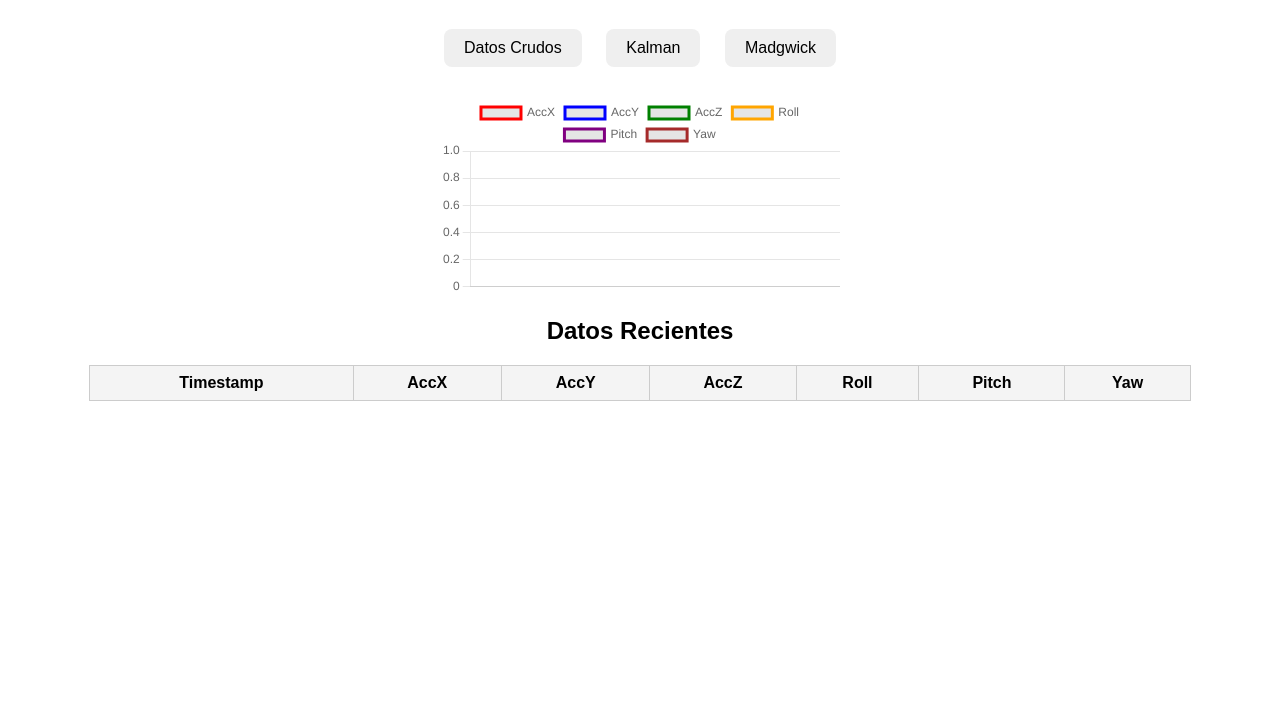
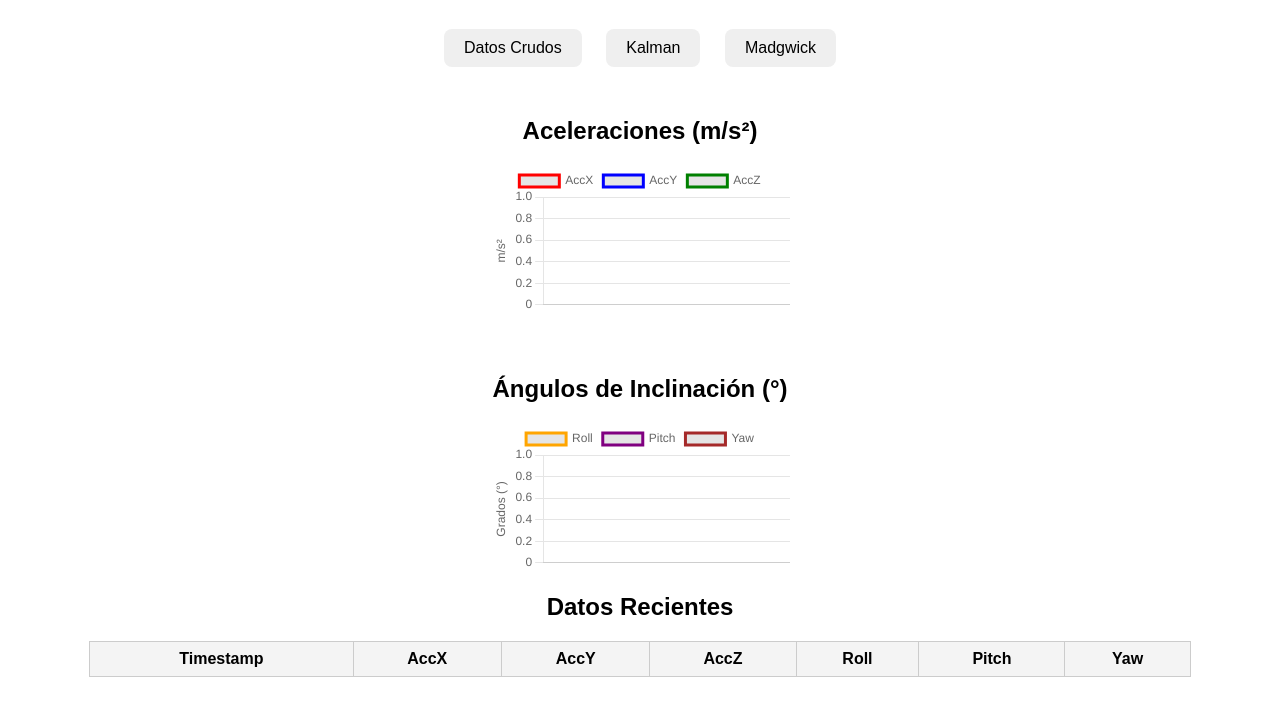
Before and after one commit to jich336/mpu6050-dashboard-control, a website: page public/index.html in a window 1280 px wide. Shown: the part 89-804 px from the top of the page. Drawn offline with nearby package versions, Linux system fonts and the light colour scheme; no server answers.

Commit message:
Update index.html

```diff
--- a/public/index.html
+++ b/public/index.html
@@ -8,7 +8,8 @@
     body { font-family: Arial, sans-serif; text-align: center; padding: 20px; }
     button { margin: 10px; padding: 10px 20px; font-size: 16px; border-radius: 8px; border: none; cursor: pointer; }
     button:hover { background-color: #ddd; }
-    #chart { max-width: 800px; margin: 20px auto; }
+    #charts { display: flex; flex-direction: column; align-items: center; gap: 40px; margin: 20px auto; }
+    canvas { max-width: 800px; }
     table { margin: 20px auto; border-collapse: collapse; width: 90%; }
     th, td { border: 1px solid #ccc; padding: 8px; text-align: center; }
     th { background-color: #f4f4f4; }
@@ -25,8 +26,18 @@
     <button onclick="cambiarFiltro(3)">Madgwick</button>
   </div>
 
-  <!-- Gráfica -->
-  <canvas id="chart" width="400" height="200"></canvas>
+  <!-- Gráficas -->
+  <div id="charts">
+    <div>
+      <h2>Aceleraciones (m/s²)</h2>
+      <canvas id="chartAceleraciones"></canvas>
+    </div>
+
+    <div>
+      <h2>Ángulos de Inclinación (°)</h2>
+      <canvas id="chartAngulos"></canvas>
+    </div>
+  </div>
 
   <!-- Tabla de datos -->
   <h2>Datos Recientes</h2>
@@ -68,7 +79,7 @@
       // Actualizar tabla
       const tbody = document.getElementById('tabla').querySelector('tbody');
       tbody.innerHTML = "";
-      datos.slice(-10).reverse().forEach(registro => {
+      datos.slice(-50).reverse().forEach(registro => {
         const fila = `<tr>
           <td>${new Date(registro.timestamp).toLocaleString()}</td>
           <td>${registro.accX !== undefined ? registro.accX.toFixed(2) : '-'}</td>
@@ -81,35 +92,59 @@
         tbody.innerHTML += fila;
       });
 
-      // Actualizar gráfico
-      chart.data.labels = datos.map(r => new Date(r.timestamp).toLocaleTimeString());
-      chart.data.datasets[0].data = datos.map(r => r.accX !== undefined ? r.accX : null);
-      chart.data.datasets[1].data = datos.map(r => r.accY !== undefined ? r.accY : null);
-      chart.data.datasets[2].data = datos.map(r => r.accZ !== undefined ? r.accZ : null);
-      chart.data.datasets[3].data = datos.map(r => r.roll !== undefined ? r.roll : null);
-      chart.data.datasets[4].data = datos.map(r => r.pitch !== undefined ? r.pitch : null);
-      chart.data.datasets[5].data = datos.map(r => r.yaw !== undefined ? r.yaw : null);
-      chart.update();
+      // Actualizar gráfico de aceleraciones
+      chartAceleraciones.data.labels = datos.map(r => new Date(r.timestamp).toLocaleTimeString());
+      chartAceleraciones.data.datasets[0].data = datos.map(r => r.accX !== undefined ? r.accX : null);
+      chartAceleraciones.data.datasets[1].data = datos.map(r => r.accY !== undefined ? r.accY : null);
+      chartAceleraciones.data.datasets[2].data = datos.map(r => r.accZ !== undefined ? r.accZ : null);
+      chartAceleraciones.update();
+
+      // Actualizar gráfico de ángulos
+      chartAngulos.data.labels = datos.map(r => new Date(r.timestamp).toLocaleTimeString());
+      chartAngulos.data.datasets[0].data = datos.map(r => r.roll !== undefined ? r.roll : null);
+      chartAngulos.data.datasets[1].data = datos.map(r => r.pitch !== undefined ? r.pitch : null);
+      chartAngulos.data.datasets[2].data = datos.map(r => r.yaw !== undefined ? r.yaw : null);
+      chartAngulos.update();
     }
 
-    const ctx = document.getElementById('chart').getContext('2d');
-    const chart = new Chart(ctx, {
+    const ctxAceleraciones = document.getElementById('chartAceleraciones').getContext('2d');
+    const chartAceleraciones = new Chart(ctxAceleraciones, {
       type: 'line',
       data: {
         labels: [],
         datasets: [
           { label: 'AccX', data: [], borderColor: 'red', fill: false },
           { label: 'AccY', data: [], borderColor: 'blue', fill: false },
-          { label: 'AccZ', data: [], borderColor: 'green', fill: false },
+          { label: 'AccZ', data: [], borderColor: 'green', fill: false }
+        ]
+      },
+      options: {
+        responsive: true,
+        plugins: { zoom: { zoom: { wheel: { enabled: true }, mode: 'x' }, pan: { enabled: true, mode: 'x' } } },
+        scales: {
+          x: { display: true },
+          y: { title: { display: true, text: 'm/s²' } }
+        }
+      }
+    });
+
+    const ctxAngulos = document.getElementById('chartAngulos').getContext('2d');
+    const chartAngulos = new Chart(ctxAngulos, {
+      type: 'line',
+      data: {
+        labels: [],
+        datasets: [
           { label: 'Roll', data: [], borderColor: 'orange', fill: false },
           { label: 'Pitch', data: [], borderColor: 'purple', fill: false },
           { label: 'Yaw', data: [], borderColor: 'brown', fill: false }
         ]
       },
       options: {
+        responsive: true,
+        plugins: { zoom: { zoom: { wheel: { enabled: true }, mode: 'x' }, pan: { enabled: true, mode: 'x' } } },
         scales: {
           x: { display: true },
-          y: { display: true }
+          y: { title: { display: true, text: 'Grados (°)' } }
         }
       }
     });
```
